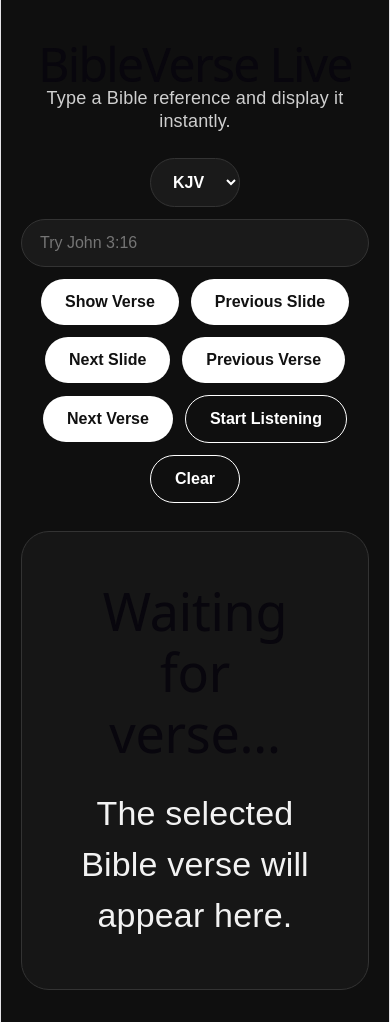
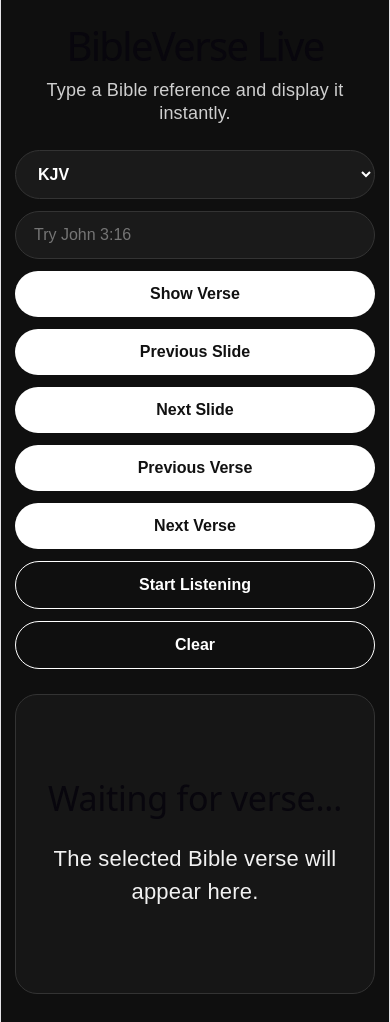
Before and after one commit to uddy-oz/bibleverse-live, a React (Vite) app: page / in a window 390 px wide. Built offline with nearby package versions, Linux system fonts and the light colour scheme.

Commit message:
Improve BibleVerse layout and range navigation

```diff
--- a/src/App.css
+++ b/src/App.css
@@ -12,35 +12,40 @@ body {
 .app {
   width: 100%;
   min-height: 100vh;
-  padding: 32px 20px;
-  display: grid;
-  gap: 28px;
-  align-content: center;
-  justify-items: center;
+  min-height: 100dvh;
+  padding: clamp(28px, 5vh, 48px) 20px 36px;
+  display: flex;
+  flex-direction: column;
+  align-items: center;
+  justify-content: flex-start;
+  gap: clamp(22px, 3vh, 30px);
   overflow-x: hidden;
 }
 
 .controlPanel,
 .control-panel {
-  width: min(100%, 1080px);
+  width: min(100%, 1040px);
+  margin: 0 auto;
   text-align: center;
 }
 
 .controlPanel h1,
 .control-panel h1 {
-  font-size: 48px;
-  margin-bottom: 12px;
+  font-size: clamp(40px, 5vw, 48px);
+  line-height: 1.08;
+  margin: 0 0 12px;
 }
 
 .controlPanel p,
 .control-panel p {
+  margin: 0;
   color: #cfcfcf;
   font-size: 18px;
 }
 
 .searchBox,
 .search-box {
-  width: min(100%, 920px);
+  width: min(100%, 860px);
   margin-top: 24px;
   margin-inline: auto;
   display: flex;
@@ -94,29 +99,38 @@ button {
 
 .displayScreen,
 .display-screen {
-  width: min(100%, 1000px);
-  min-height: 380px;
+  width: min(100%, 960px);
+  min-height: 340px;
+  margin: 0 auto;
   border: 1px solid #333;
   border-radius: 28px;
-  padding: 48px;
+  padding: clamp(30px, 4vw, 44px);
   display: flex;
   flex-direction: column;
   justify-content: center;
+  align-items: center;
   text-align: center;
   background: #161616;
 }
 
 .displayScreen h2,
 .display-screen h2 {
-  font-size: 52px;
+  max-width: 100%;
+  font-size: clamp(34px, 4vw, 52px);
+  line-height: 1.1;
   margin-bottom: 24px;
+  overflow-wrap: break-word;
 }
 
 .displayScreen p,
 .display-screen p {
-  font-size: 34px;
+  max-width: 100%;
+  margin-left: auto;
+  margin-right: auto;
+  font-size: clamp(22px, 3vw, 34px);
   line-height: 1.5;
   color: #f2f2f2;
+  overflow-wrap: break-word;
 }
 
 .projectorPage,
@@ -206,7 +220,9 @@ html,
 body,
 #root {
   margin: 0;
+  width: 100%;
   min-height: 100%;
+  overflow-x: hidden;
 }
 
 body.displayModeBody {
@@ -327,3 +343,30 @@ body.displayModeBody #root {
 .projectorProgress {
   margin-bottom: 28px;
 }
+
+@media (max-width: 760px) {
+  .app {
+    padding: 24px 14px 28px;
+  }
+
+  .searchBox,
+  .search-box {
+    width: min(100%, 520px);
+  }
+
+  .searchBox input,
+  .searchBox button,
+  .searchBox .versionSelect,
+  .search-box input,
+  .search-box button,
+  .search-box .versionSelect {
+    width: 100%;
+    max-width: none;
+  }
+
+  .displayScreen,
+  .display-screen {
+    min-height: 300px;
+    border-radius: 22px;
+  }
+}
```
